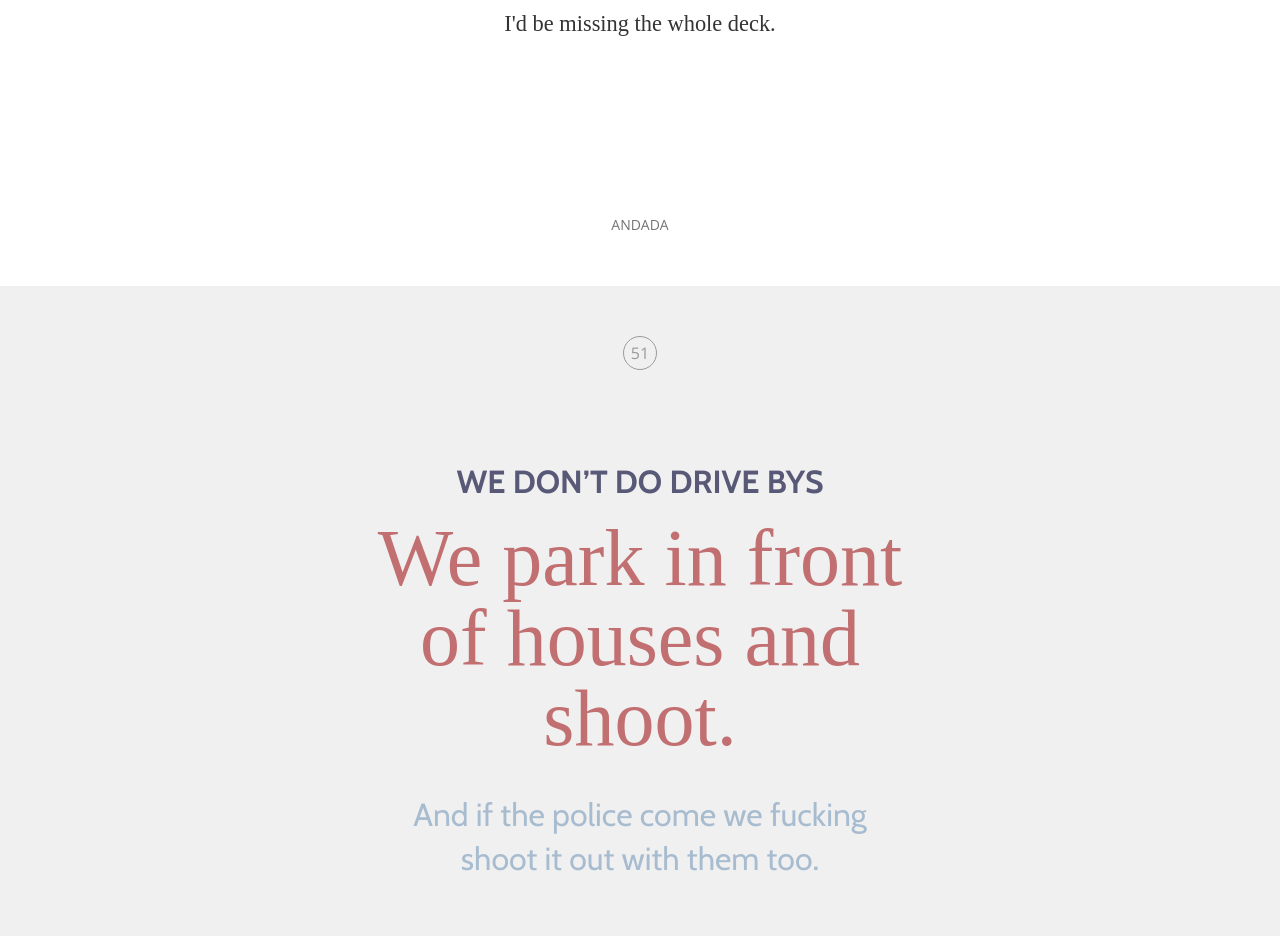
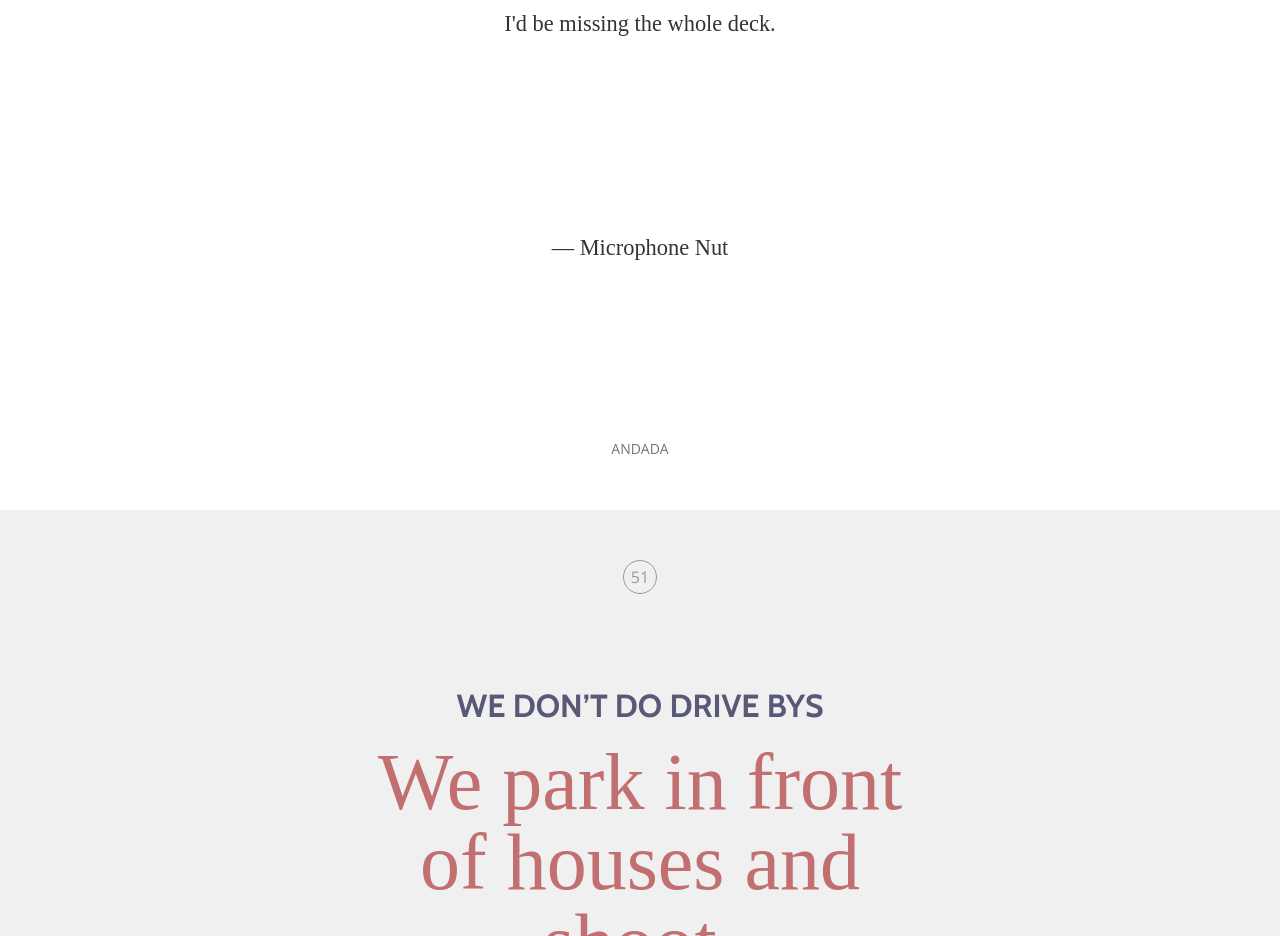
Before and after one commit to ianwessen/BeautifulRapLyrics, a website: page index.html in a window 1280 px wide. Shown: the part 2140-3076 px from the top of the page. Drawn offline with nearby package versions, Linux system fonts and the light colour scheme; a web font is replaced by a local one.

Commit message:
gitignore

```diff
--- a/index.html
+++ b/index.html
@@ -82,6 +82,7 @@
 				<p>If my brain were a deck of cards,</p>
 				<img src="public/img/card.png" alt="Playing card">
 				<p>I'd be missing the whole deck.</p>
+				<p><a href="https://www.youtube.com/watch?v=1eEzzN08Moc">&mdash; Microphone Nut</a></p>
 			</div>
 		<span class="typeface-specimen meta-tag dark">
 		  <a href="https://www.google.com/fonts/specimen/Andada">Andada</a>
```
Also changed, not shown: 2 other files.
